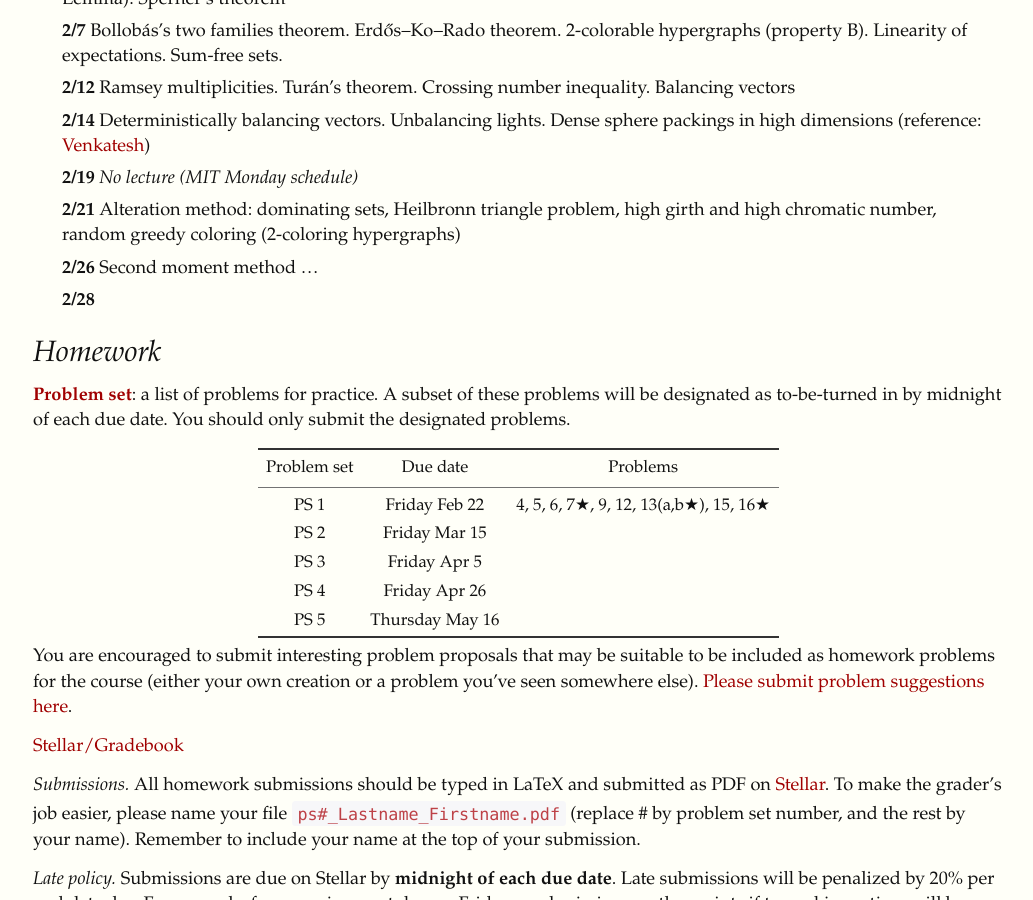
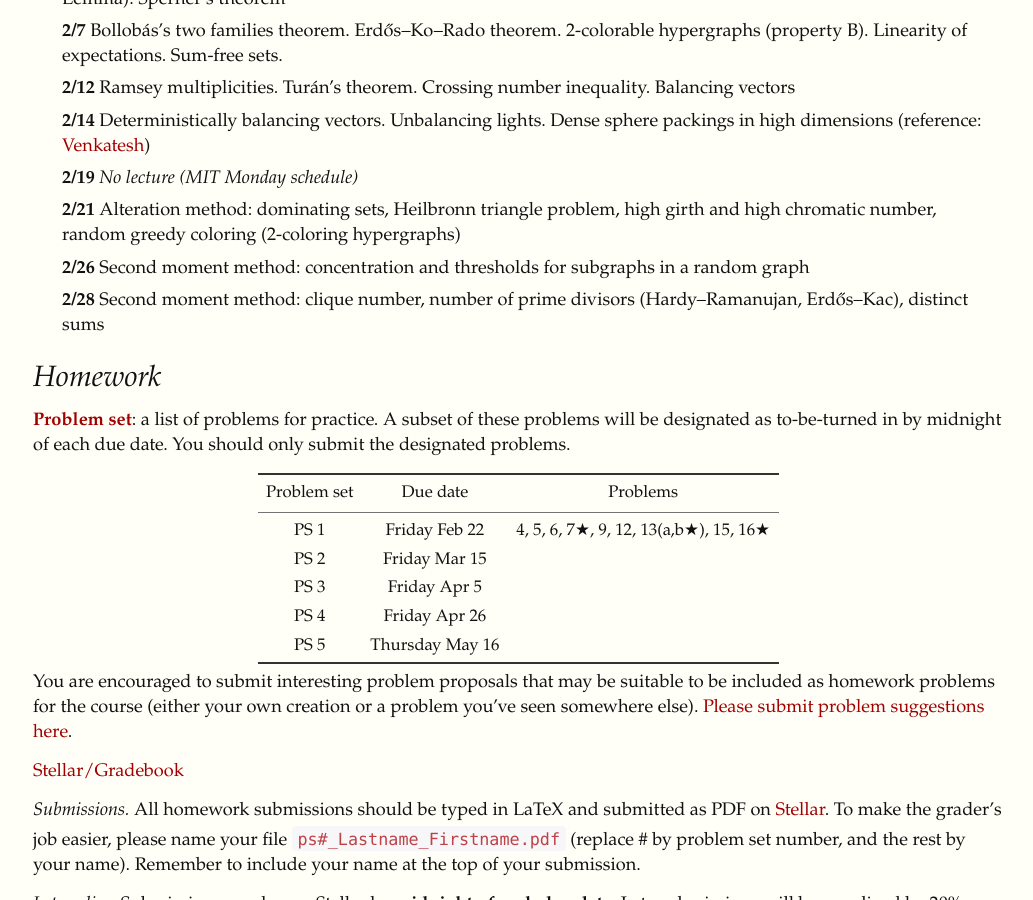
Before and after one commit to yufeizhao/yufeizhao.github.io, a Jekyll site: the page built from pm/index.md, in a window 1280 px wide and 900 px high, scrolled down 737 px. Shown: the whole window, without its empty margins (122-1155 px from the left). Built offline with Jekyll 4.4.1, drawn with Linux system fonts in a browser that asks for light colours; nearby versions of some CDN libraries; formulas are drawn with MathJax 3.

Commit message:
ps, syllabus

```diff
--- a/pm/index.md
+++ b/pm/index.md
@@ -35,8 +35,8 @@ A graduate-level introduction to the probabilistic method, a fundamental and pow
 - **2/14** Deterministically balancing vectors. Unbalancing lights. Dense sphere packings in high dimensions (reference: [Venkatesh](http://math.stanford.edu/~akshay/research/sp.pdf))
 - **2/19** _No lecture (MIT Monday schedule)_
 - **2/21** Alteration method: dominating sets, Heilbronn triangle problem, high girth and high chromatic number, random greedy coloring (2-coloring hypergraphs)
-- **2/26** Second moment method ...
-- **2/28**
+- **2/26** Second moment method: concentration and thresholds for subgraphs in a random graph
+- **2/28** Second moment method: clique number, number of prime divisors (Hardy--Ramanujan, Erdős--Kac), distinct sums
 
 ## Homework
 
```
Also changed, not shown: 1 other file.
